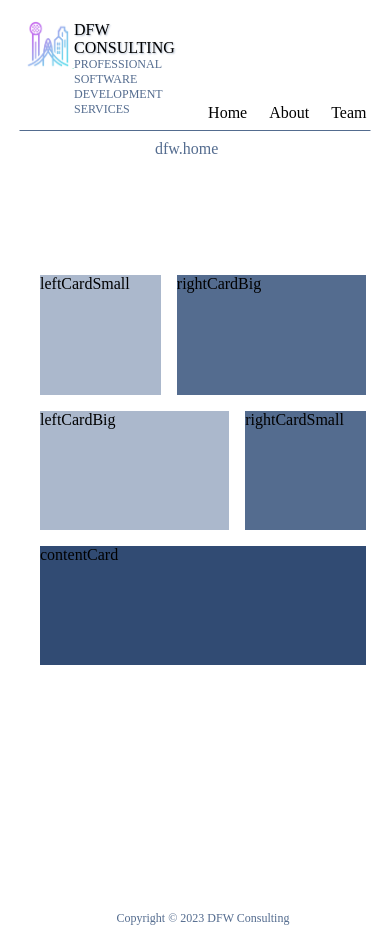
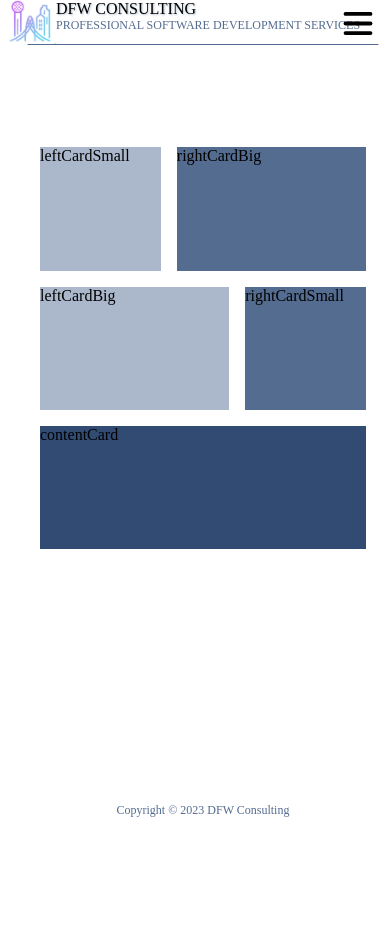
Before and after one commit to DFW-Software-Consulting/dfw-consulting, a React (Create React App) app: page / in a window 390 px wide. After the commit the page ends 860 px from the top, so only its background shows below. Built offline with nearby package versions, Linux system fonts and the light colour scheme.

Commit message:
feat: #68 header production navbar and hamburger and styling

```diff
--- a/src/assets/styles/header.css
+++ b/src/assets/styles/header.css
@@ -1,7 +1,13 @@
+
+
 #header-wrapper {
-    border-radius: .5em .1em 0em 0em;
     margin-bottom: 10px;
     height: fit-content;
+    width: 100%;
+    position: fixed;
+    top: 0;
+    background-color: white;
+    z-index: 1000;
 }
 
 #header-wrapper::after {
@@ -19,13 +25,11 @@
     flex-direction: row;
     justify-content: space-between;
     min-height: 100%;
-    padding: 5px 10px;
 }
 
 #header-left {
     display: flex;
     flex-direction: row;
-    padding: .5em;
 }
 
 #logo {
@@ -58,14 +62,63 @@
 #header-right {
     display: flex;
     flex-direction: row;
-    align-items:flex-end;
+    align-items: flex-end;
     margin-right: 5%;
 }
 
-#header-right>* {
-    margin-inline-start: 1rem;
+/* hamburger styles */
+#hamburger {
+    height: 3rem;
+    width: 3rem;
+    position: absolute;
+    right: 1rem;
+    display: none;
+    flex-direction: row;
+    align-items: center;
+    justify-content: center;
+}
+
+/* hamburger animations */
+#hamburger.expanded .line {
+    transition: y .15s ease-in, rotate .15s ease-in .15s, opacity 0s .15s;
+}
+
+#hamburger .line {
+    transition: y .15s ease-in .15s, rotate .15s ease-in, opacity 0s .15s;
+    transform-origin: center;
+}
+
+#hamburger.expanded :is(.top, .bottom) {
+    y: 45;
+}
+
+#hamburger.expanded .top {
+    rotate: 45deg;
+}
+#hamburger.expanded .bottom {
+    rotate: -45deg;
+}
+
+#hamburger.expanded .middle {
+    opacity: 0;
+}
+
+/* navbar styles */
+.navbar {
+    display: flex;
+}
+
+.navbar>* {
+    display: flex;
+    align-items: center;
+    justify-content: center;
+    flex-grow: 1;
+    height: 2em;
+    padding-right: 8px;
+    padding-left: 8px;
+    padding-top: 3px;
+    padding-bottom: 3px;
     cursor: pointer;
-    padding: 3px;
     -webkit-touch-callout: none;
     -webkit-user-select: none;
     -khtml-user-select: none;
@@ -74,8 +127,8 @@
     user-select: none;
 }
 
-#header-right>*:active {
-    text-shadow: 1px 1px 2px #314B73;
+.navbar>*:hover {
+    background-color: #ABB8CC;
 }
 
 /* desktop */
@@ -109,13 +162,70 @@
 @media (width < 768px) {
     #header-wrapper {
         grid-column: span var(--mobileCols);
-
     }
     #company-name {
         font-size: var(--mobileHeaderFont);
     }
     #company-description {
         font-size: var(--anomHeaderFont);
+    }
+}
+
+/* mobile hamburger menu */
+@media (width < 600px) {
+    #hamburger {
+        display: flex;
+    }
+    #hamburger:hover {
+        cursor:pointer;
+    }
+    #header {
+        flex-direction: column;
+    }
+    .header-wrapper::after {
+        /* this class is applied to the div with the
+        header-wrapper id to attach a pseudo element
+        that alters the display of the header line
+        when toggling open and closed the navbar menu*/
+        display: none;
+    }
+    #header-right {
+        margin-right: 0;
+    }
+    .navbar {
+        display: none;
+        flex-direction: column;
+        align-items: center;
+        justify-items: center;
+        width: 100%;
+    }
+    .navbar > * {
+        display: flex;
+        flex-direction: row;
+        justify-content: center;
+        align-items: center;
+        width: 100%;
+        border-bottom: 1px solid #546C8F;
+    }
+    .navbar.active > * {
+        animation: expandAnimation 0.3s forwards;
+    }
+    .active {
+        /* javascript toggles the active class on the navbar
+        when clicked, revealing the navbar items */
+        display: flex;
+    }
+    #main.active-menu, .hero.active-menu {
+        filter: blur(5px);
+        user-select: none;
+    }
+    #main.active-menu .photo-text {
+        pointer-events: none;
+    }
+    #footer.active-menu {
+        filter: blur(5px);
+        background:rgba(0,0,0,0.08);
+        user-select: none;
     }
 }
 
@@ -132,3 +242,12 @@
         font-size: var(--anomHeaderFont);
     }
 }
+
+@keyframes expandAnimation {
+    from {
+        height: 0;
+    }
+    to {
+        height: 2em;
+    }
+}
--- a/src/components/Header.tsx
+++ b/src/components/Header.tsx
@@ -1,5 +1,6 @@
 // imports
 import React from 'react';
+import { useEffect } from 'react';
 import { useNavigate } from 'react-router-dom';
 import '../assets/styles/header.css';
 import logo from '../assets/images/dallas.png';
@@ -7,6 +8,93 @@ import logo from '../assets/images/dallas.png';
 const Header = () => {
     // variables
     const navigate = useNavigate();
+
+    useEffect(() => {
+        // useEffect variables
+        const hamburger = document.getElementById('hamburger');
+        const navbar = document.getElementsByClassName('navbar')[0];
+        const headerWrapper = document.getElementById('header-wrapper');
+        const main = document.getElementById('main');
+        const footer = document.getElementById('footer');
+        /* to-do: manipulate class on hero image element to blur and unblur */
+        // const hero = document.getElementsByClassName('hero')[0];
+
+        // helper function to toggle open and closed menu
+        const toggleDisplay = () => {
+            /*
+                here the menu is specifically being interacted with, so
+                open-menu and close-menu styled classes assigned to menu
+                items can be toggled on and off through normal behavior
+                of menu interaction
+            */
+            navbar.classList.toggle('active');
+            // target blur effect for content in main and footer when menu opens
+            main?.classList.toggle('active-menu');
+            footer?.classList.toggle('active-menu');
+            /* to-do: blur hero image on menu open */
+            // hero.classList.toggle('active-menu');
+        }
+
+        // helper function to close menu
+        const toggleOff = () => {
+            // close menu if main, footer, or hero image are clicked
+            if (navbar.classList.contains('active')) {
+                /*
+                    explicitly remove classes instead of toggling because
+                    otherwise a class that shouldn't remain on a menu item
+                    might still remain when not explicitly interacting
+                    with that menu item
+                */
+                main?.classList.remove('active-menu');
+                footer?.classList.remove('active-menu');
+                navbar.classList.remove('active');
+                hamburger?.classList.remove('expanded');
+                headerWrapper?.classList.remove('header-wrapper');
+                /* to-do: unblur hero image */
+                // hero.classList.remove('active-menu');
+            };
+        }
+
+        hamburger?.addEventListener('click', () => {
+            // toggle display of line separating header from content of body if hamburger is clicked
+            if (!navbar.classList.contains('active')) {
+                headerWrapper?.classList.add('header-wrapper');
+                // explicitly add instead of toggle
+                hamburger.classList.add('expanded');
+            } else {
+                headerWrapper?.classList.remove('header-wrapper');
+                // explicitly remove instead of toggle
+                hamburger.classList.remove('expanded');
+            }
+            // close and open menu when hamburger clicked
+            toggleDisplay();
+        });
+
+        main?.addEventListener('click', () => {
+            // close menu when main is clicked
+            toggleOff();
+        });
+
+        footer?.addEventListener('click', () => {
+            // close menu when footer is clicked
+            toggleOff();
+        });
+
+        /* to-do: blur hero image by passing location.pathname state in useEffect */
+        // hero.addEventListener('click', () => {
+        //     // close menu when hero image section is clicked
+        //     toggleOff();
+        // });
+
+        const menuItems = navbar.querySelectorAll<HTMLElement>('*');
+        menuItems.forEach((menuItem) => {
+            menuItem.addEventListener('click', () => {
+                // close menu when a menu item is clicked
+                toggleOff();
+            })
+        })
+
+    }, []);
 
     return (
         <>
@@ -24,8 +112,14 @@ const Header = () => {
                         <div id="company-name">DFW CONSULTING</div>
                         <div id="company-description">PROFESSIONAL SOFTWARE DEVELOPMENT SERVICES</div>
                     </div>
+                    <svg id="hamburger" viewBox='0 0 100 100' width='30'>
+                        <rect className="line top" width='60' height='8' x='20' y='25' rx='4' />
+                        <rect className="line middle" width='60' height='8' x='20' y='45' rx='4' />
+                        <rect className="line bottom" width='60' height='8' x='20' y='65' rx='4' />
+                    </svg>
                 </div>
                 <div id="header-right">
+                    <div className="navbar">
                         <div
                             id="tab-home"
                             onClick={(e) => {
@@ -49,6 +143,7 @@ const Header = () => {
                         </div>
                     </div>
                 </div>
+            </div>
         </>
     )
 }
```
Lines whose indentation alone changed are shown as unchanged.
